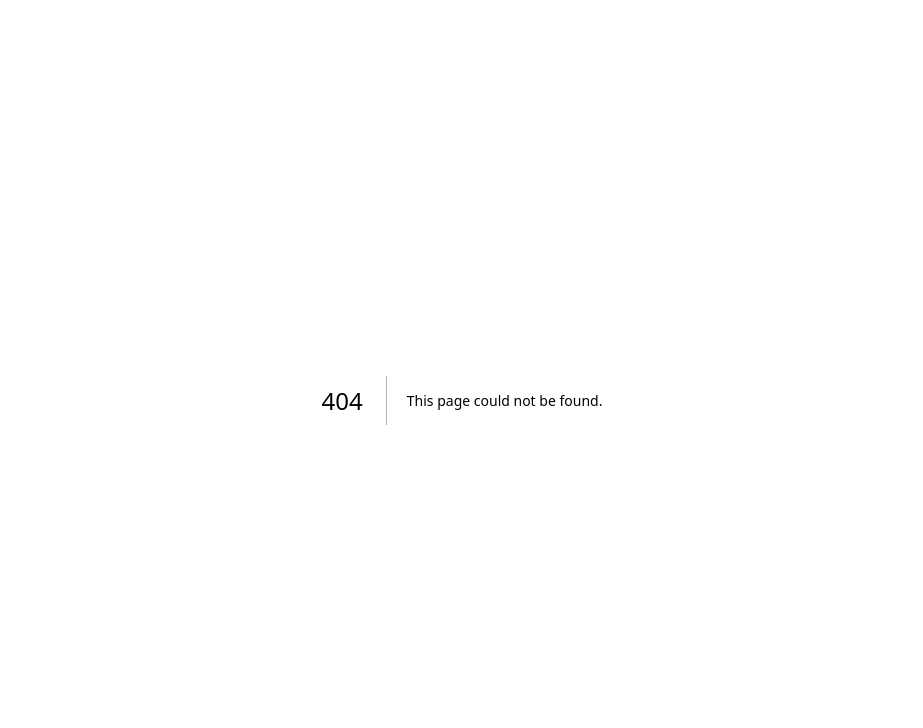
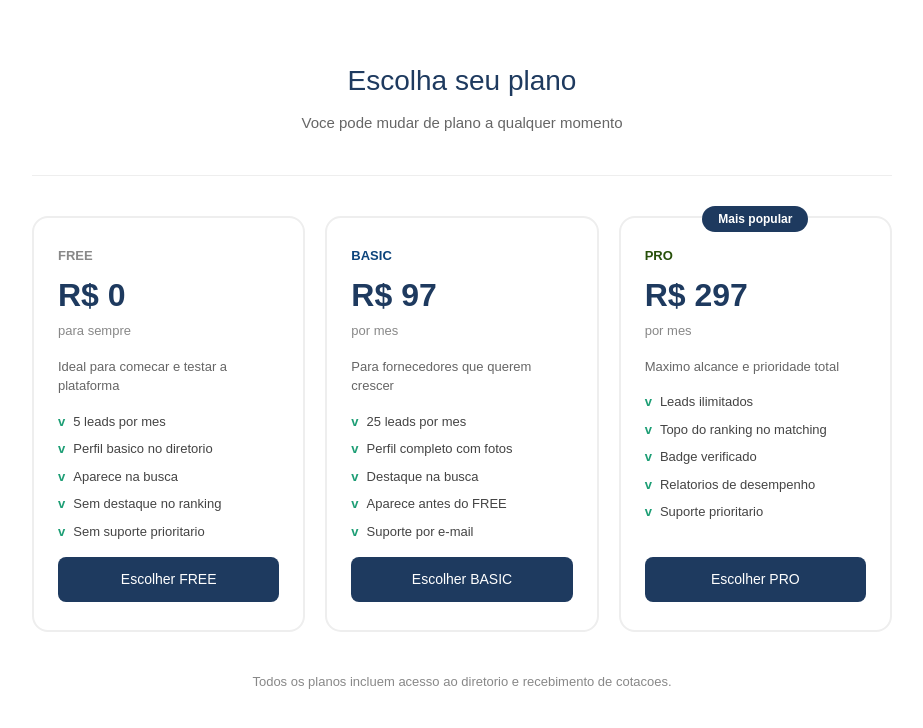
Before and after one commit to plataforma-moda/plataforma-moda, a Next.js app: page /planos in a window 1280 px wide. Before the commit this address had no page. Shown: the top 728 px of the page, without its empty margins (178-1101 px from the left). Built offline with nearby package versions, Linux system fonts and the light colour scheme; no server answers.

Commit message:
apos escolha do plano redireciona para perfil do fornecedor

```diff
--- a/app/cadastro/page.tsx
+++ b/app/cadastro/page.tsx
@@ -27,30 +27,22 @@ export default function Cadastro() {
   })
 
   const [enviando, setEnviando] = useState(false)
-  const [sucesso, setSucesso] = useState(false)
   const [erro, setErro] = useState('')
 
   useEffect(() => {
-    async function loadCategorias() {
-      const { data } = await supabase.from('categories').select('*').order('id')
-      if (data) setCategorias(data)
+    async function load() {
+      const { data: cats } = await supabase.from('categories').select('*').order('id')
+      const { data: subs } = await supabase.from('subcategories').select('*').order('id')
+      const { data: esps } = await supabase.from('specializations').select('*').order('id')
+      if (cats) setCategorias(cats)
+      if (subs) setSubcategorias(subs)
+      if (esps) setEspecializacoes(esps)
     }
-    async function loadSubcategorias() {
-      const { data } = await supabase.from('subcategories').select('*').order('id')
-      if (data) setSubcategorias(data)
-    }
-    async function loadEspecializacoes() {
-      const { data } = await supabase.from('specializations').select('*').order('id')
-      if (data) setEspecializacoes(data)
-    }
-    loadCategorias()
-    loadSubcategorias()
-    loadEspecializacoes()
+    load()
   }, [])
 
   function handleChange(e: React.ChangeEvent<HTMLInputElement | HTMLSelectElement | HTMLTextAreaElement>) {
     const { name, value } = e.target
-
     if (name === 'category_id') {
       const cat = categorias.find(c => c.id === Number(value))
       setSubcatsFiltradas(subcategorias.filter(s => s.category_id === Number(value)))
@@ -58,20 +50,17 @@ export default function Cadastro() {
       setForm(prev => ({ ...prev, category_id: value, categoria_nome: cat?.name || '', subcategory_id: '', subcategoria_nome: '', specialization_id: '', especializacao_nome: '' }))
       return
     }
-
     if (name === 'subcategory_id') {
       const sub = subcategorias.find(s => s.id === Number(value))
       setEspecsFiltradas(especializacoes.filter(e => e.subcategory_id === Number(value)))
       setForm(prev => ({ ...prev, subcategory_id: value, subcategoria_nome: sub?.name || '', specialization_id: '', especializacao_nome: '' }))
       return
     }
-
     if (name === 'specialization_id') {
       const esp = especializacoes.find(e => e.id === Number(value))
       setForm(prev => ({ ...prev, specialization_id: value, especializacao_nome: esp?.name || '' }))
       return
     }
-
     setForm(prev => ({ ...prev, [name]: value }))
   }
 
@@ -80,7 +69,7 @@ export default function Cadastro() {
     setEnviando(true)
     setErro('')
 
-    const { error } = await supabase.from('fornecedores').insert([{
+    const { data, error } = await supabase.from('fornecedores').insert([{
       nome: form.nome,
       razao_social: form.razao_social,
       cnpj: form.cnpj,
@@ -104,14 +93,15 @@ export default function Cadastro() {
       prazo_medio_dias: form.prazo_medio_dias,
       certificacoes: form.certificacoes,
       descricao: form.descricao,
-    }])
+      status: 'ativo',
+    }]).select()
 
     setEnviando(false)
     if (error) {
       setErro('Erro ao enviar cadastro. Tente novamente.')
       console.error(error)
-    } else {
-      setSucesso(true)
+    } else if (data && data[0]) {
+      window.location.href = `/planos?id=${data[0].id}`
     }
   }
 
@@ -120,45 +110,28 @@ export default function Cadastro() {
   const sec: React.CSSProperties = { marginBottom: '24px', padding: '24px', border: '1px solid #eee', borderRadius: '12px', backgroundColor: '#f9f9f9' }
   const tit: React.CSSProperties = { fontSize: '16px', fontWeight: 600, color: '#1E3A5F', marginBottom: '16px', paddingBottom: '10px', borderBottom: '1px solid #eee' }
 
-  if (sucesso) return (
-    <main style={{ fontFamily: 'Arial, sans-serif', maxWidth: '600px', margin: '0 auto', padding: '60px 20px', textAlign: 'center' }}>
-      <div style={{ fontSize: '48px', marginBottom: '20px' }}>✅</div>
-      <h1 style={{ fontSize: '26px', color: '#1E3A5F', marginBottom: '12px' }}>Cadastro realizado!</h1>
-      <p style={{ color: '#666', marginBottom: '10px' }}>
-        <strong>{form.nome}</strong> foi cadastrado com sucesso na categoria <strong>{form.categoria_nome} → {form.subcategoria_nome}</strong>.
-      </p>
-      <p style={{ color: '#888', fontSize: '14px', marginBottom: '30px' }}>
-        Seu perfil já está disponível no diretório para compradores de todo o Brasil.
-      </p>
-      <div style={{ display: 'flex', gap: '12px', justifyContent: 'center', flexWrap: 'wrap' }}>
-        <a href="/fornecedores" style={{ padding: '12px 24px', backgroundColor: '#1E3A5F', color: 'white', borderRadius: '8px', textDecoration: 'none', fontSize: '14px' }}>Ver diretório</a>
-        <a href="/" style={{ padding: '12px 24px', border: '1px solid #1E3A5F', color: '#1E3A5F', borderRadius: '8px', textDecoration: 'none', fontSize: '14px' }}>Voltar para home</a>
-      </div>
-    </main>
-  )
-
   return (
     <main style={{ fontFamily: 'Arial, sans-serif', maxWidth: '700px', margin: '0 auto', padding: '20px' }}>
       <header style={{ padding: '30px 0', borderBottom: '1px solid #eee', marginBottom: '30px' }}>
-        <a href="/" style={{ color: '#888', fontSize: '14px', textDecoration: 'none' }}>← Voltar</a>
+        <a href="/" style={{ color: '#888', fontSize: '14px', textDecoration: 'none' }}>Voltar</a>
         <h1 style={{ fontSize: '28px', color: '#1E3A5F', marginTop: '10px' }}>Cadastre sua empresa</h1>
-        <p style={{ color: '#666', marginTop: '6px' }}>Apareça para compradores de todo o Brasil — preencha com atenção</p>
+        <p style={{ color: '#666', marginTop: '6px' }}>Apareca para compradores de todo o Brasil</p>
       </header>
 
       <form onSubmit={handleSubmit}>
 
         <div style={sec}>
-          <h2 style={tit}>1. Identificação</h2>
+          <h2 style={tit}>1. Identificacao</h2>
           <div style={{ display: 'grid', gridTemplateColumns: '1fr 1fr', gap: '16px', marginBottom: '16px' }}>
             <div><label style={lbl}>Nome fantasia *</label><input name="nome" value={form.nome} onChange={handleChange} required placeholder="Ex: Tecidos Silva" style={inp} /></div>
-            <div><label style={lbl}>Razão social</label><input name="razao_social" value={form.razao_social} onChange={handleChange} placeholder="Ex: Tecidos Silva Ltda" style={inp} /></div>
+            <div><label style={lbl}>Razao social</label><input name="razao_social" value={form.razao_social} onChange={handleChange} placeholder="Ex: Tecidos Silva Ltda" style={inp} /></div>
           </div>
           <div><label style={lbl}>CNPJ *</label><input name="cnpj" value={form.cnpj} onChange={handleChange} required placeholder="00.000.000/0000-00" style={{ ...inp, maxWidth: '260px' }} /></div>
         </div>
 
         <div style={sec}>
           <h2 style={tit}>2. Categoria na cadeia produtiva</h2>
-          <p style={{ fontSize: '13px', color: '#888', marginBottom: '14px' }}>Selecione onde sua empresa atua na cadeia da moda. Isso define como os compradores vão te encontrar.</p>
+          <p style={{ fontSize: '13px', color: '#888', marginBottom: '14px' }}>Selecione onde sua empresa atua na cadeia da moda.</p>
           <div style={{ marginBottom: '16px' }}>
             <label style={lbl}>Categoria *</label>
             <select name="category_id" value={form.category_id} onChange={handleChange} required style={inp}>
@@ -174,7 +147,7 @@ export default function Cadastro() {
             </select>
           </div>
           <div>
-            <label style={lbl}>Especialização</label>
+            <label style={lbl}>Especializacao</label>
             <select name="specialization_id" value={form.specialization_id} onChange={handleChange} style={inp} disabled={!form.subcategory_id}>
               <option value="">Selecione a subcategoria primeiro</option>
               {especsFiltradas.map(e => <option key={e.id} value={e.id}>{e.name}</option>)}
@@ -183,7 +156,7 @@ export default function Cadastro() {
         </div>
 
         <div style={sec}>
-          <h2 style={tit}>3. Localização</h2>
+          <h2 style={tit}>3. Localizacao</h2>
           <div style={{ display: 'grid', gridTemplateColumns: '1fr 2fr', gap: '16px', marginBottom: '16px' }}>
             <div>
               <label style={lbl}>Estado *</label>
@@ -192,13 +165,13 @@ export default function Cadastro() {
                 {estados.map(uf => <option key={uf} value={uf}>{uf}</option>)}
               </select>
             </div>
-            <div><label style={lbl}>Cidade *</label><input name="cidade" value={form.cidade} onChange={handleChange} required placeholder="Ex: São Paulo" style={inp} /></div>
+            <div><label style={lbl}>Cidade *</label><input name="cidade" value={form.cidade} onChange={handleChange} required placeholder="Ex: Sao Paulo" style={inp} /></div>
           </div>
           <div style={{ display: 'grid', gridTemplateColumns: '1fr 1fr', gap: '16px' }}>
             <div><label style={lbl}>CEP</label><input name="cep" value={form.cep} onChange={handleChange} placeholder="00000-000" style={inp} /></div>
             <div><label style={lbl}>Bairro</label><input name="bairro" value={form.bairro} onChange={handleChange} placeholder="Ex: Bom Retiro" style={inp} /></div>
           </div>
-          <div style={{ marginTop: '16px' }}><label style={lbl}>Endereço</label><input name="endereco" value={form.endereco} onChange={handleChange} placeholder="Rua, número" style={inp} /></div>
+          <div style={{ marginTop: '16px' }}><label style={lbl}>Endereco</label><input name="endereco" value={form.endereco} onChange={handleChange} placeholder="Rua, numero" style={inp} /></div>
         </div>
 
         <div style={sec}>
@@ -214,26 +187,26 @@ export default function Cadastro() {
         <div style={sec}>
           <h2 style={tit}>5. Capacidade produtiva</h2>
           <div style={{ display: 'grid', gridTemplateColumns: '1fr 1fr 1fr', gap: '16px' }}>
-            <div><label style={lbl}>Capacidade mensal</label><input name="capacidade_produtiva" value={form.capacidade_produtiva} onChange={handleChange} placeholder="Ex: 5.000 peças/mês" style={inp} /></div>
-            <div><label style={lbl}>MOQ mínimo</label><input name="moq" value={form.moq} onChange={handleChange} placeholder="Ex: 100 peças" style={inp} /></div>
-            <div><label style={lbl}>Prazo médio (dias)</label><input name="prazo_medio_dias" value={form.prazo_medio_dias} onChange={handleChange} placeholder="Ex: 30" style={inp} /></div>
+            <div><label style={lbl}>Capacidade mensal</label><input name="capacidade_produtiva" value={form.capacidade_produtiva} onChange={handleChange} placeholder="Ex: 5.000 pecas/mes" style={inp} /></div>
+            <div><label style={lbl}>MOQ minimo</label><input name="moq" value={form.moq} onChange={handleChange} placeholder="Ex: 100 pecas" style={inp} /></div>
+            <div><label style={lbl}>Prazo medio (dias)</label><input name="prazo_medio_dias" value={form.prazo_medio_dias} onChange={handleChange} placeholder="Ex: 30" style={inp} /></div>
           </div>
         </div>
 
         <div style={sec}>
           <h2 style={tit}>6. Diferenciais</h2>
           <div style={{ marginBottom: '16px' }}>
-            <label style={lbl}>Descrição da empresa</label>
+            <label style={lbl}>Descricao da empresa</label>
             <textarea name="descricao" value={form.descricao} onChange={handleChange}
               placeholder="Conte sobre sua empresa, produtos, diferenciais..."
               style={{ ...inp, height: '100px', resize: 'vertical' }} />
           </div>
-          <div><label style={lbl}>Certificações</label><input name="certificacoes" value={form.certificacoes} onChange={handleChange} placeholder="Ex: OEKO-TEX, ABNT, GOTS, ISO 9001" style={inp} /></div>
+          <div><label style={lbl}>Certificacoes</label><input name="certificacoes" value={form.certificacoes} onChange={handleChange} placeholder="Ex: OEKO-TEX, ABNT, GOTS, ISO 9001" style={inp} /></div>
           <div style={{ marginTop: '16px' }}>
-            <label style={lbl}>Portfólio</label>
+            <label style={lbl}>Portfolio</label>
             <div style={{ border: '2px dashed #ddd', borderRadius: '8px', padding: '24px', textAlign: 'center', marginTop: '6px', backgroundColor: 'white' }}>
               <p style={{ color: '#888', fontSize: '14px', margin: 0 }}>Upload de fotos em breve</p>
-              <p style={{ color: '#aaa', fontSize: '12px', margin: '4px 0 0' }}>Envie fotos do seu trabalho por e-mail após o cadastro</p>
+              <p style={{ color: '#aaa', fontSize: '12px', margin: '4px 0 0' }}>Envie fotos do seu trabalho por e-mail apos o cadastro</p>
             </div>
           </div>
         </div>
--- /dev/null
+++ b/app/planos/page.tsx
@@ -0,0 +1,192 @@
+'use client'
+
+import { useState } from 'react'
+import { supabase } from '../../lib/supabase'
+
+const planos = [
+  {
+    id: 1,
+    nome: 'FREE',
+    preco: 'R$ 0',
+    periodo: 'para sempre',
+    descricao: 'Ideal para comecar e testar a plataforma',
+    cor: '#888',
+    bg: '#f9f9f9',
+    border: '#ddd',
+    items: [
+      '5 leads por mes',
+      'Perfil basico no diretorio',
+      'Aparece na busca',
+      'Sem destaque no ranking',
+      'Sem suporte prioritario',
+    ],
+    destaque: false,
+  },
+  {
+    id: 2,
+    nome: 'BASIC',
+    preco: 'R$ 97',
+    periodo: 'por mes',
+    descricao: 'Para fornecedores que querem crescer',
+    cor: '#0C447C',
+    bg: '#E6F1FB',
+    border: '#378ADD',
+    items: [
+      '25 leads por mes',
+      'Perfil completo com fotos',
+      'Destaque na busca',
+      'Aparece antes do FREE',
+      'Suporte por e-mail',
+    ],
+    destaque: false,
+  },
+  {
+    id: 3,
+    nome: 'PRO',
+    preco: 'R$ 297',
+    periodo: 'por mes',
+    descricao: 'Maximo alcance e prioridade total',
+    cor: '#27500A',
+    bg: '#EAF3DE',
+    border: '#639922',
+    items: [
+      'Leads ilimitados',
+      'Topo do ranking no matching',
+      'Badge verificado',
+      'Relatorios de desempenho',
+      'Suporte prioritario',
+    ],
+    destaque: true,
+  },
+]
+
+export default function Planos() {
+  const [selecionado, setSelecionado] = useState<number | null>(null)
+  const [salvando, setSalvando] = useState(false)
+  const [sucesso, setSucesso] = useState(false)
+  const [erro, setErro] = useState('')
+
+  const params = typeof window !== 'undefined'
+    ? new URLSearchParams(window.location.search)
+    : null
+  const fornecedorId = params?.get('id')
+
+  async function escolherPlano(planId: number) {
+    if (!fornecedorId) {
+      setErro('Fornecedor nao identificado. Volte e cadastre novamente.')
+      return
+    }
+    setSelecionado(planId)
+    setSalvando(true)
+    setErro('')
+
+    const { error } = await supabase.from('subscriptions').insert([{
+      fornecedor_id: fornecedorId,
+      plan_id: planId,
+      status: 'active',
+    }])
+
+    setSalvando(false)
+    if (error) {
+      setErro('Erro ao salvar plano. Tente novamente.')
+    } else {
+      setSucesso(true)
+    }
+  }
+
+  if (sucesso) return (
+    <main style={{ fontFamily: 'Arial, sans-serif', maxWidth: '600px', margin: '0 auto', padding: '60px 20px', textAlign: 'center' }}>
+      <div style={{ fontSize: '48px', marginBottom: '20px' }}>OK</div>
+      <h1 style={{ fontSize: '26px', color: '#1E3A5F', marginBottom: '12px' }}>Tudo certo!</h1>
+      <p style={{ color: '#666', marginBottom: '30px' }}>
+        Seu cadastro esta completo. Seu perfil ja esta disponivel no diretorio.
+      </p>
+      <div style={{ display: 'flex', gap: '12px', justifyContent: 'center', flexWrap: 'wrap' }}>
+        <a href={`/fornecedores/${fornecedorId}`} style={{ padding: '12px 24px', backgroundColor: '#1E3A5F', color: 'white', borderRadius: '8px', textDecoration: 'none', fontSize: '14px' }}>
+          Ver meu perfil
+        </a>
+        <a href="/" style={{ padding: '12px 24px', border: '1px solid #1E3A5F', color: '#1E3A5F', borderRadius: '8px', textDecoration: 'none', fontSize: '14px' }}>
+          Voltar para home
+        </a>
+      </div>
+    </main>
+  )
+
+  return (
+    <main style={{ fontFamily: 'Arial, sans-serif', maxWidth: '900px', margin: '0 auto', padding: '20px' }}>
+
+      <header style={{ textAlign: 'center', padding: '40px 0', borderBottom: '1px solid #eee', marginBottom: '40px' }}>
+        <h1 style={{ fontSize: '28px', color: '#1E3A5F', marginBottom: '10px' }}>Escolha seu plano</h1>
+        <p style={{ color: '#666', fontSize: '15px' }}>Voce pode mudar de plano a qualquer momento</p>
+      </header>
+
+      <div style={{ display: 'grid', gridTemplateColumns: 'repeat(3, 1fr)', gap: '20px', marginBottom: '40px' }}>
+        {planos.map((p) => (
+          <div key={p.id} style={{
+            padding: '28px 24px',
+            border: `2px solid ${selecionado === p.id ? p.border : '#eee'}`,
+            borderRadius: '16px',
+            backgroundColor: selecionado === p.id ? p.bg : '#fff',
+            display: 'flex',
+            flexDirection: 'column',
+            gap: '16px',
+            position: 'relative',
+            transition: 'all 0.2s',
+          }}>
+            {p.destaque && (
+              <div style={{ position: 'absolute', top: '-12px', left: '50%', transform: 'translateX(-50%)', backgroundColor: '#1E3A5F', color: 'white', padding: '4px 16px', borderRadius: '20px', fontSize: '12px', fontWeight: 600, whiteSpace: 'nowrap' }}>
+                Mais popular
+              </div>
+            )}
+
+            <div>
+              <div style={{ fontSize: '13px', fontWeight: 600, color: p.cor, marginBottom: '6px' }}>{p.nome}</div>
+              <div style={{ fontSize: '32px', fontWeight: 700, color: '#1E3A5F', marginBottom: '2px' }}>{p.preco}</div>
+              <div style={{ fontSize: '13px', color: '#888' }}>{p.periodo}</div>
+            </div>
+
+            <p style={{ fontSize: '13px', color: '#666', lineHeight: 1.5 }}>{p.descricao}</p>
+
+            <ul style={{ listStyle: 'none', padding: 0, margin: 0, display: 'flex', flexDirection: 'column', gap: '8px' }}>
+              {p.items.map((item, i) => (
+                <li key={i} style={{ fontSize: '13px', color: '#444', display: 'flex', gap: '8px', alignItems: 'flex-start' }}>
+                  <span style={{ color: '#1D9E75', fontWeight: 700, flexShrink: 0 }}>v</span>
+                  {item}
+                </li>
+              ))}
+            </ul>
+
+            <button
+              onClick={() => escolherPlano(p.id)}
+              disabled={salvando && selecionado === p.id}
+              style={{
+                marginTop: 'auto',
+                padding: '12px',
+                backgroundColor: selecionado === p.id ? p.border : '#1E3A5F',
+                color: 'white',
+                border: 'none',
+                borderRadius: '8px',
+                fontSize: '14px',
+                fontWeight: 500,
+                cursor: 'pointer',
+              }}
+            >
+              {salvando && selecionado === p.id ? 'Salvando...' : `Escolher ${p.nome}`}
+            </button>
+          </div>
+        ))}
+      </div>
+
+      {erro && (
+        <div style={{ padding: '12px', backgroundColor: '#FCEBEB', border: '1px solid #F09595', borderRadius: '8px', marginBottom: '16px', color: '#791F1F', fontSize: '14px', textAlign: 'center' }}>
+          {erro}
+        </div>
+      )}
+
+      <p style={{ textAlign: 'center', fontSize: '13px', color: '#888' }}>
+        Todos os planos incluem acesso ao diretorio e recebimento de cotacoes.
+      </p>
+
+    </main>
+  )
+}
```
